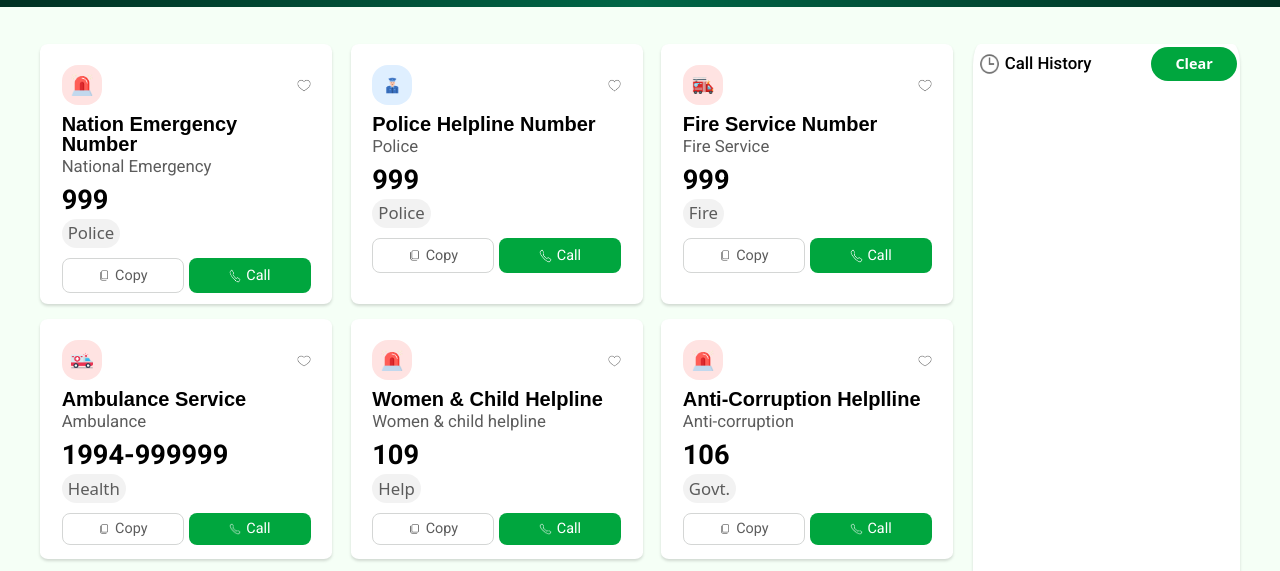
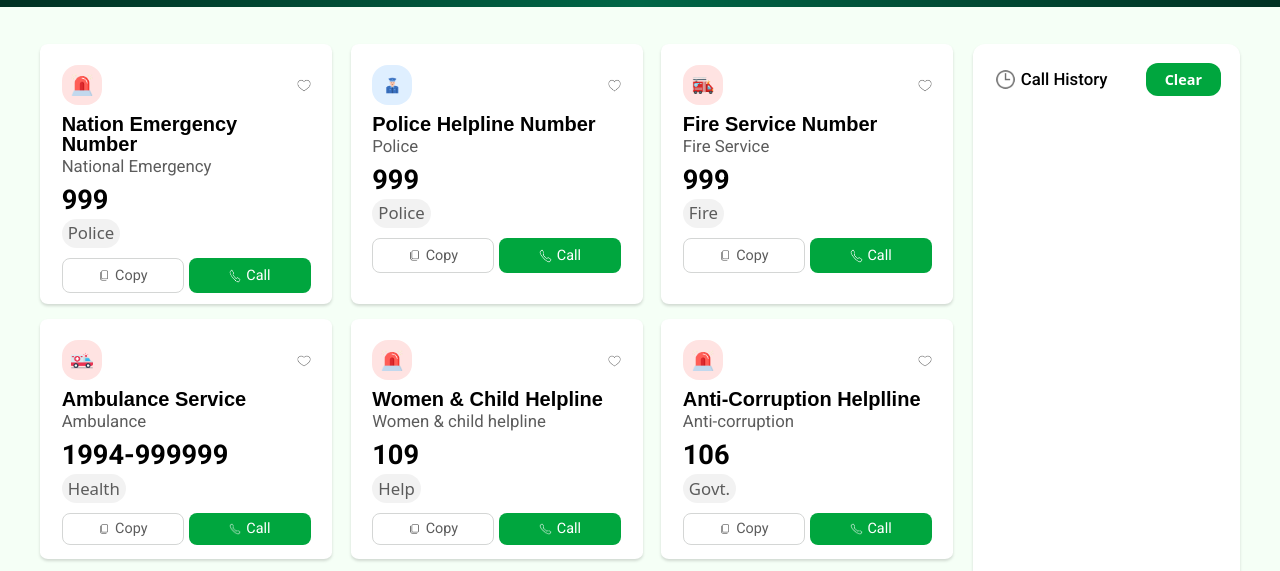
Before and after one commit to fahid247/Emergency-Hotline, a plain HTML site: page index.html in a window 1280 px wide. Shown: the part 219-790 px from the top of the page. Drawn offline with nearby package versions, Linux system fonts and the light colour scheme; a web font is replaced by a local one.

Commit message:
done the small changes

```diff
--- a/index.html
+++ b/index.html
@@ -47,7 +47,7 @@
             <img class="w-[22.65%] h-[47%]" src="assets/coin.png" alt="" />
           </div>
           <div
-            class="div3 w-[32%] h-[100%] bg-[rgba(0,166,62,1)] rounded-4xl flex justify-center items-center gap-[9.4%] max-[540px]:text-[0.4rem] text-[0.5rem] sm:text-[0.6rem] md:text-[0.7rem] lg:text-[0.8rem] xl:text-[0.9rem] 2xl:text-[1rem] font-semibold text-white"
+            class="div3 w-[32%] h-[100%] bg-[rgba(0,166,62,1)] rounded-4xl flex justify-center items-center gap-[9.4%] max-[540px]:text-[0.35rem] text-[0.5rem] sm:text-[0.6rem] md:text-[0.7rem] lg:text-[0.8rem] xl:text-[0.9rem] 2xl:text-[1rem] font-semibold text-white"
           >
             <span id="copyCount">0</span>Copy
           </div>
@@ -396,13 +396,13 @@
 
 
 
-        <div class="rightContainer h-[100%] bg-white shadow-[0px_2px_3px_rgba(0,0,0,0.15)] rounded-[2.75%] p-[1.25%]">
-          <div class="rightSideNav  h-[4.56%] flex justify-between items-center">
+        <div class="rightContainer h-[100%] bg-white shadow-[0px_2px_3px_rgba(0,0,0,0.15)] rounded-xl p-[7.25%]">
+          <div class="rightSideNav flex justify-between items-center">
             <div class="rightOfRight flex gap-[2%]">
               <img class="w-[21.5%] aspect-square" src="assets/icons8-clock-32.png" alt="">
               <p class="roboto font-medium max-[540px]:text-[0.3rem] text-[0.4rem] sm:text-[0.5rem] md:text-[0.6rem] lg:text-[0.8rem] xl:text-[1.05rem] 2xl:text-[1.25rem]">Call History</p>
             </div>
-            <button id="clear" class=" cursor-pointer  bg-[rgba(0,166,62,1)] w-[32.86%] rounded-4xl h-full  max-[540px]:text-[0.4rem] text-[0.5rem] sm:text-[0.6rem] md:text-[0.7rem] lg:text-[0.8rem] xl:text-[0.9rem] 2xl:text-[1rem] font-semibold text-white">Clear</button>
+            <button id="clear" class=" cursor-pointer  bg-[rgba(0,166,62,1)] w-[32.86%] rounded-xl h-fit  max-[540px]:text-[0.4rem] text-[0.5rem] sm:text-[0.6rem] md:text-[0.7rem] lg:text-[0.8rem] xl:text-[0.9rem] 2xl:text-[1rem] font-semibold p-[2.5%] text-white">Clear</button>
           </div>
           <div class="rightSideMain mt-[15%]">
 
```
